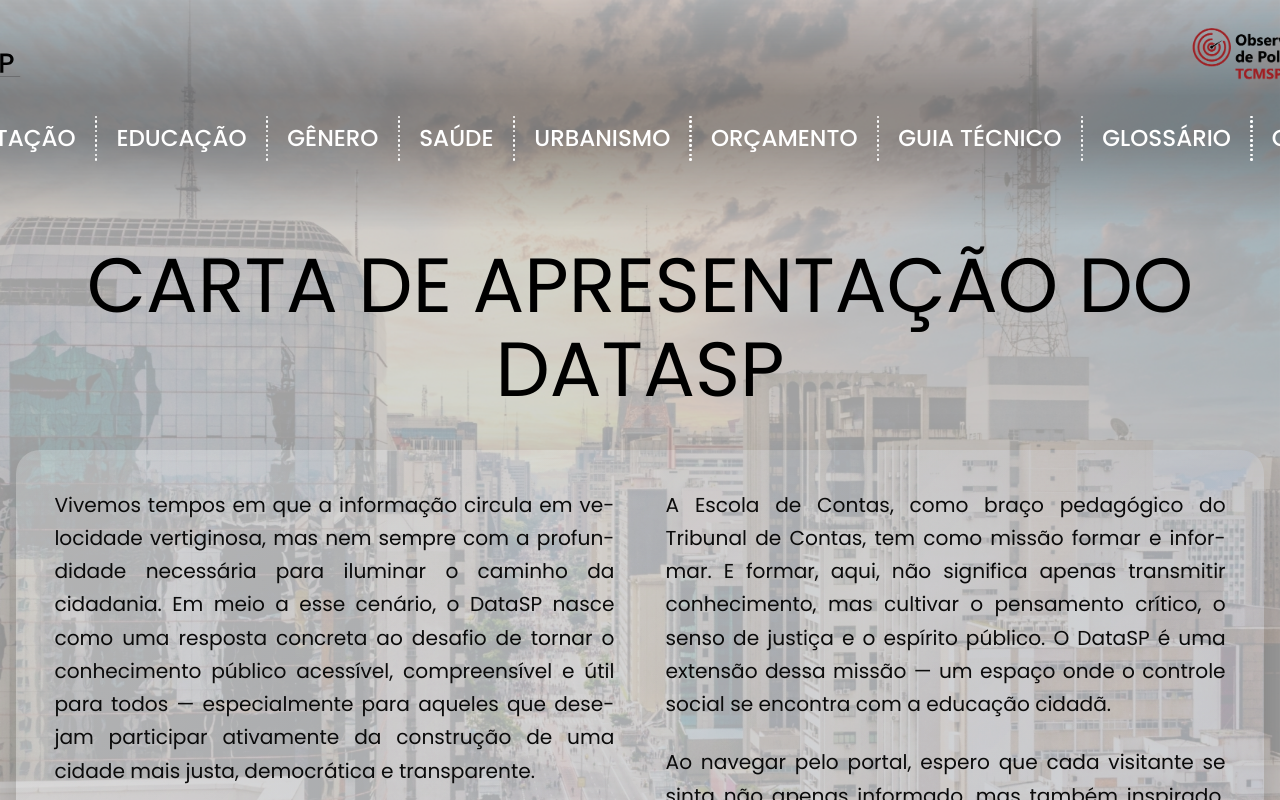
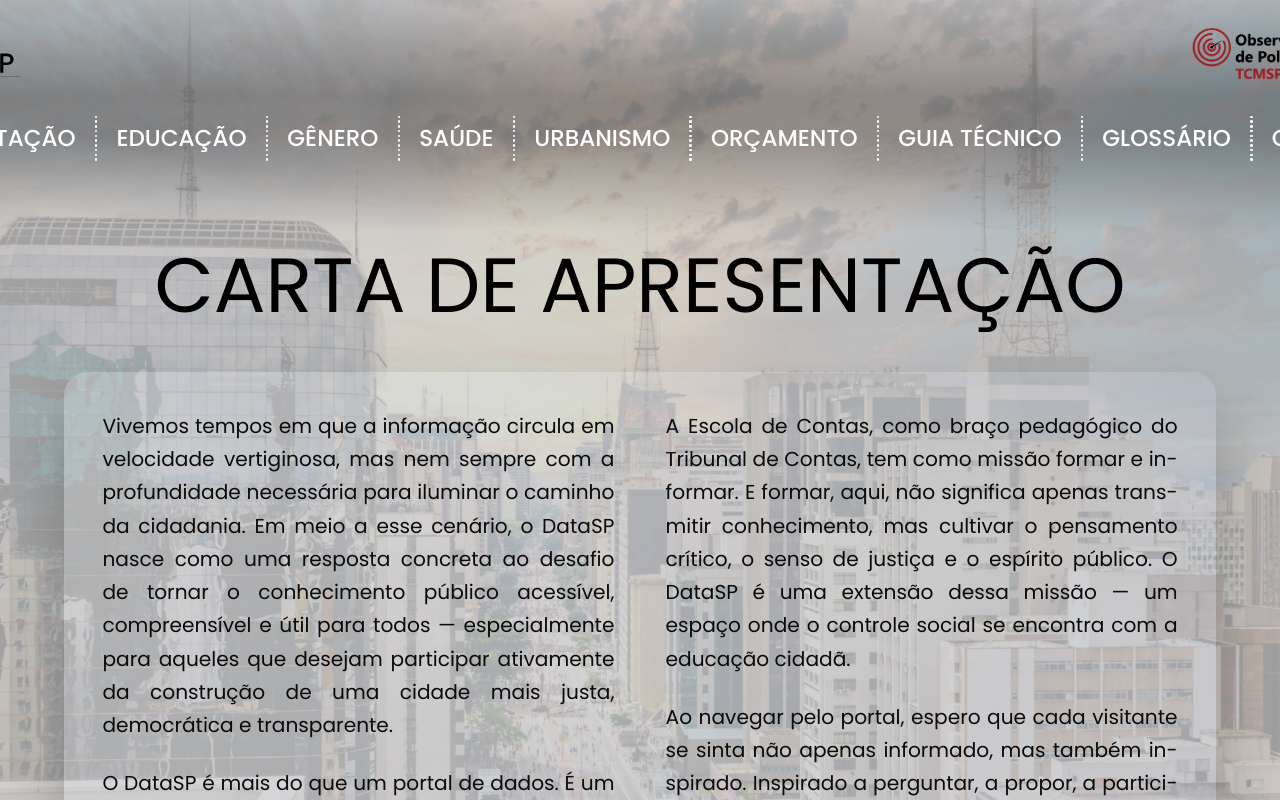
Before and after one commit to ObservatorioPoliticasTCM/painel-frontend, a Vue app: page /apresentacao in a window 1280 px wide. Shown: the top 800 px of the page. Built offline with nearby package versions, Linux system fonts and the light colour scheme.

Commit message:
Estilo ajustado para harmonizar com o glossario

```diff
--- a/src/components/IntroPanel.vue
+++ b/src/components/IntroPanel.vue
@@ -8,13 +8,8 @@
         <div class="head-text">
           <h1 v-if="title">
             <span class="title-anchor-wrapper">
-              <a
-                :id="anchorId"
-                :href="'#' + anchorId"
-                class="title-anchor"
-                title="Copiar o link para esta seÃ§Ã£o"
-                @click="copySectionLink"
-              >
+              <a :id="anchorId" :href="'#' + anchorId" class="title-anchor" title="Copiar o link para esta seÃ§Ã£o"
+                @click="copySectionLink">
                 {{ displayTitle }}
               </a>
               <transition name="fade">
@@ -45,6 +40,7 @@
   icon?: string
   fullHeight?: boolean
   usePlaceholder?: boolean
+  snap?: boolean
 }
 
 const props = withDefaults(defineProps<IntroPanelProps>(), {
@@ -53,12 +49,13 @@
   text: '',
   icon: '',
   fullHeight: true,
-  usePlaceholder: true
+  usePlaceholder: true,
+  snap: true
 })
 
 const emit = defineEmits<{ (e: 'fully-visible', anchorId: string): void }>()
 
-const { title, subtitle, text, icon, fullHeight, usePlaceholder } = toRefs(props)
+const { title, subtitle, text, icon, fullHeight, usePlaceholder, snap } = toRefs(props)
 
 const loremFallback = [
   'Lorem ipsum dolor sit amet, consectetur adipiscing elit. Sed feugiat, arcu a tincidunt dignissim, nisi felis iaculis sem, non dapibus felis leo in metus.',
@@ -88,7 +85,8 @@
 
 const panelClasses = computed(() => ({
   'intro-panel': true,
-  'intro-panel--static': !fullHeight.value
+  'intro-panel--static': !fullHeight.value,
+  'intro-panel--snap': snap.value
 }))
 
 const rootEl = ref<HTMLElement | null>(null)
@@ -179,15 +177,22 @@
 .intro-panel {
   display: flex;
   flex-direction: column;
+  position: relative;
+  z-index: 20;
+}
+
+.intro-panel--snap {
   min-height: 96vh;
   width: calc(100vw - 4vh);
   padding: 2vh;
-  position: relative;
-  z-index: 20;
 }
+
 .intro-panel--static {
   min-height: auto;
   height: auto;
+}
+
+.intro-panel--static.intro-panel--snap {
   padding: clamp(1.5rem, 3vw, 3rem) clamp(1.5rem, 4vw, 3rem);
 }
 
--- a/src/views/PresentationLetterView.vue
+++ b/src/views/PresentationLetterView.vue
@@ -3,8 +3,14 @@
     <main class="presentation-page">
       <div class="presentation-shell">
         <section class="presentation-content">
-          <h1 class="presentation-title">Carta de apresentação do DataSP</h1>
-          <IntroPanel title="" subtitle="" :full-height="false" :use-placeholder="false">
+          <h1 class="presentation-title">Carta de apresentação</h1>
+                  <IntroPanel
+          title=""
+          subtitle=""
+          :full-height="false"
+          :use-placeholder="false"
+          :snap="false"
+        >
             <div class="letter-body">
               <p>
                 Vivemos tempos em que a informação circula em velocidade vertiginosa, mas nem sempre com a profundidade
@@ -90,7 +96,7 @@
 
 .presentation-title {
   font-size: 4rem;
-  margin-bottom: 0;
+  margin-bottom: 2.3rem;
   font-weight: 400;
   text-transform: uppercase;
   width: 100%;
```
